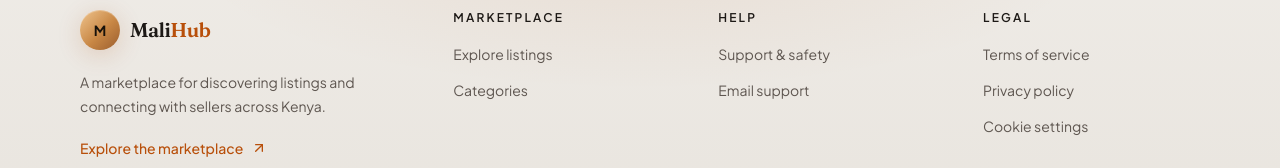
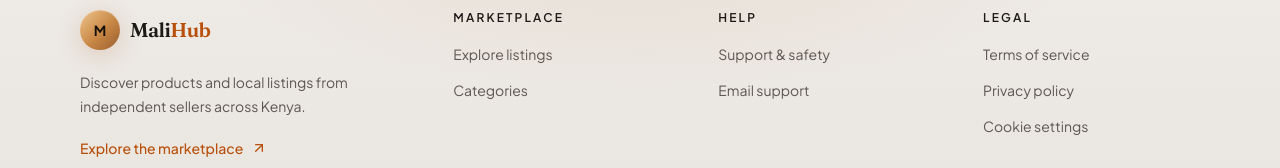
Before and after one commit to Manu-del-source/Malihub--kenya, a Next.js app: page / in a window 1280 px wide. Shown: the part 1031-1199 px from the top of the page. Built offline with nearby package versions, Linux system fonts and the light colour scheme; no server answers; the database is empty.

Commit message:
Clarify MaliHub footer description

```diff
--- a/src/components/landing/site-footer.tsx
+++ b/src/components/landing/site-footer.tsx
@@ -30,7 +30,7 @@ export function SiteFooter() {
               <span className="font-display text-xl font-semibold tracking-tight">Mali<span className="text-primary-400">Hub</span></span>
             </Link>
             <p className="max-w-sm text-sm leading-6 text-muted-foreground">
-              A marketplace for discovering listings and connecting with sellers across Kenya.
+              Discover products and local listings from independent sellers across Kenya.
             </p>
             <Link href="/marketplace" className="inline-flex items-center gap-2 text-sm font-medium text-primary-400 transition-colors hover:text-primary-300 focus-visible:outline-none focus-visible:ring-2 focus-visible:ring-ring">
               Explore the marketplace <ArrowUpRight className="h-4 w-4" aria-hidden />
```
